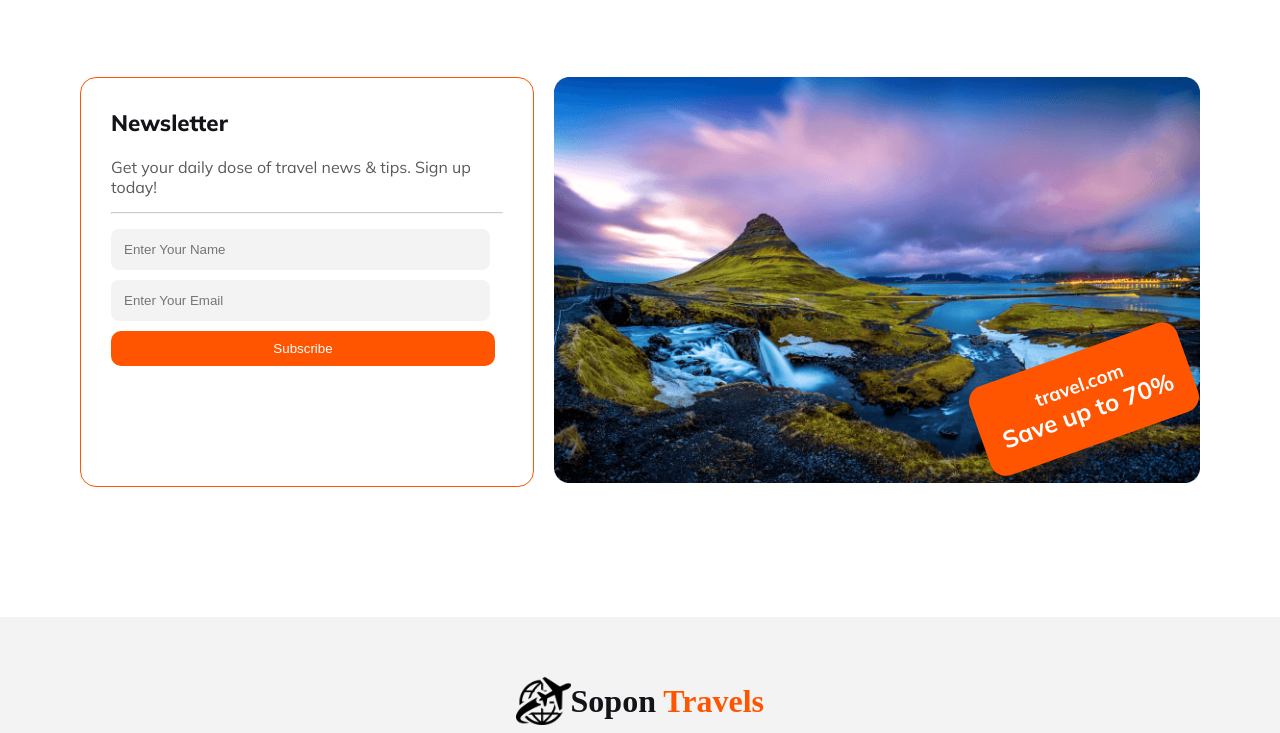
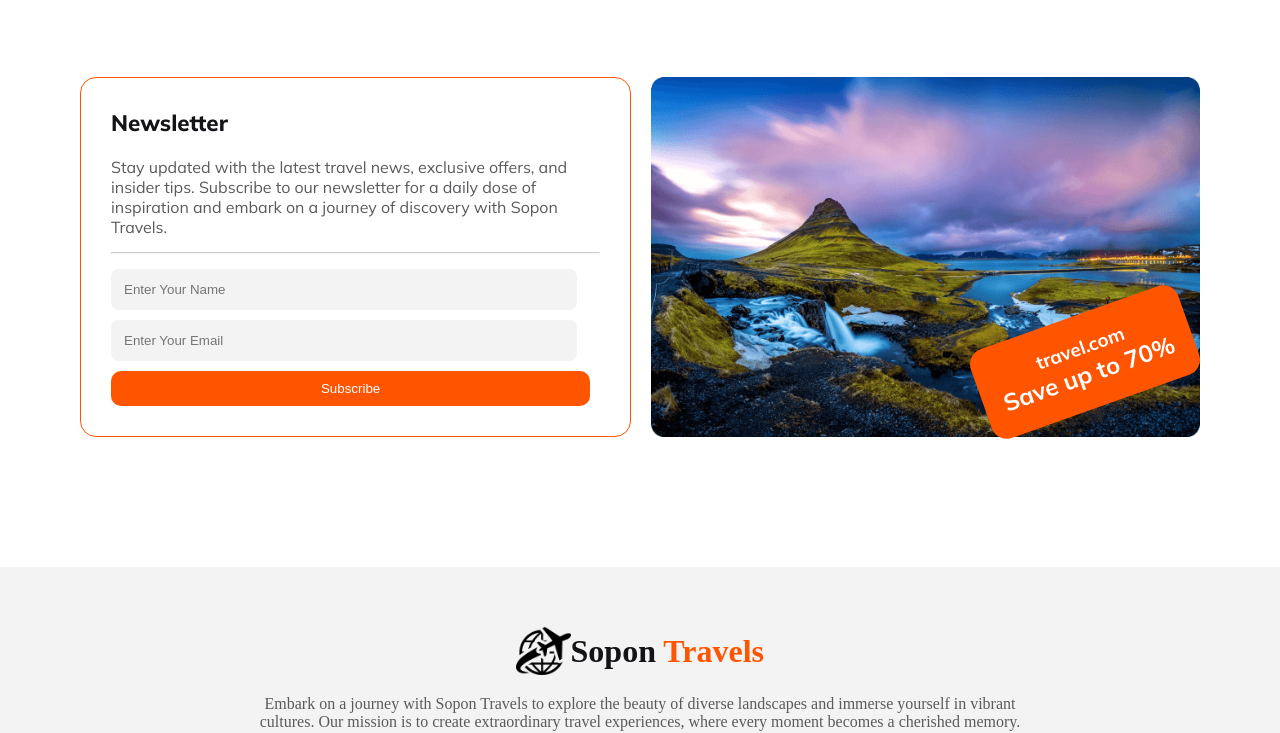
Before and after one commit to Tosiqul-Islam-Sopon/Assignment2, a plain HTML site: page index.html in a window 1280 px wide. Shown: the part 3731-4464 px from the top of the page. Drawn offline with Linux system fonts and the light colour scheme.

Commit message:
relevant text

```diff
--- a/index.html
+++ b/index.html
@@ -174,7 +174,7 @@
             <div class="newsletter_text">
                 <div class="newsletter_text_container">
                     <h3 class="newsletter_title">Newsletter</h3>
-                    <p class="newsletter_des">Get your daily dose of travel news & tips. Sign up today!</p>
+                    <p class="newsletter_des">Stay updated with the latest travel news, exclusive offers, and insider tips. Subscribe to our newsletter for a daily dose of inspiration and embark on a journey of discovery with Sopon Travels.</p>
                     <hr>
                     <input type="text" name="" id="" placeholder="Enter Your Name">
                     <br>
--- a/styles/styles.css
+++ b/styles/styles.css
@@ -371,6 +371,7 @@ main {
 }
 
 .newsletter_text {
+    flex: 1;
     border-radius: 16px;
     border: 1px solid #FF5400;
 }
@@ -411,9 +412,11 @@ main {
 
 .newsletter_img>img {
     width: 100%;
+    height: 100%;
     /* position: relative; */
 }
 .newsletter_img{
+    flex: 1;
     position: relative;
 }
 
@@ -425,7 +428,7 @@ main {
     border-radius: 16px;
     background: #FF5400;
     transform: rotate(-19.628deg);
-    bottom: 10%;
+    bottom: 8%;
     right: 1%;
 }
 
```
